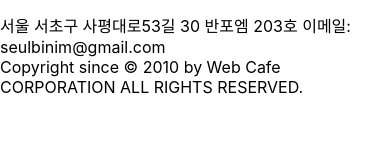
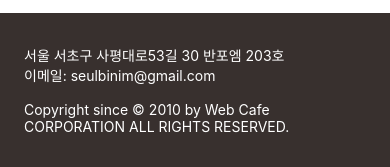
Before and after one commit to dydgh142/HTML_RWD, a website: page index.html in a window 390 px wide. Shown: the part 2122-2289 px from the top of the page. Before the commit the page ends 2219 px from the top, so only its background shows below. Drawn offline with Linux system fonts and the light colour scheme; a web font is replaced by a local one.

Commit message:
푸터 및 반응형 완성

```diff
--- a/styles/style.css
+++ b/styles/style.css
@@ -295,6 +295,24 @@
   margin-top: var(--spacing-xs);
 }
 
+/* 공통 푸터 */
+.appFooter {
+  background: var(--primary-color);
+  color: var(--white);
+  padding: var(--spacing-xl) var(--spacing-lg);
+  display: flex;
+  flex-flow: column nowrap;
+  gap: var(--spacing-base);
+}
+
+/* 공통 주소 */
+.address {
+}
+
+/* 공통 저작권 */
+.copyright {
+}
+
 
 /* 모바일 디바이스 (Mobile Device) */
 @media (min-width: 320px) and (max-width: 768px) {
@@ -427,6 +445,17 @@
     margin-left: var(--spacing-xs);
   }
 
+  /* 모바일 푸터 */
+  .appFooter {
+    font-size: var(--text-sm);
+  }
+
+  /* 모바일 주소 */
+  .address {
+    display: flex;
+    flex-flow: column nowrap;
+  }
+
 }
 
 /* 태블릿 디바이스 */
@@ -528,6 +557,10 @@
     "book book book book twitter twitter twitter twitter twitter favorite favorite favorite"
     "book book book book . board board board board board board board ";
   }
+  /* 데스크탑 푸터 */
+  .appFooter {
+    align-items: center;
+  }
 
 }
 
```
